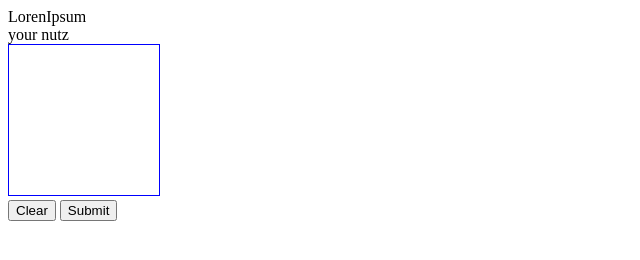
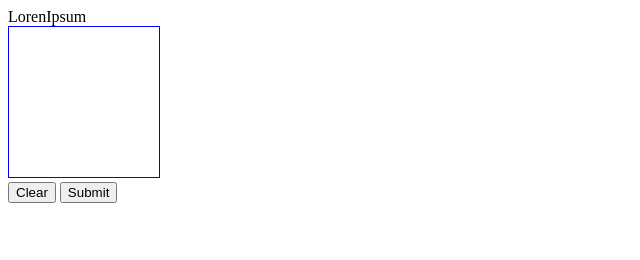
Before and after one commit to Damien-Chim/Handwritten-digit-recognition, a plain HTML site: page index.html in a window 1280 px wide. Shown: the whole page, without its empty margins (0-640 px from the left). Drawn offline with Linux system fonts and the light colour scheme.

Commit message:
edit html placeholder

```diff
--- a/index.html
+++ b/index.html
@@ -9,7 +9,7 @@
 </head>
 <body>
     <div>LorenIpsum</div>
-    <div>your nutz</div>
+
     <canvas id="canvas"></canvas>
     <br>
     <button id="clear">Clear</button>
```
